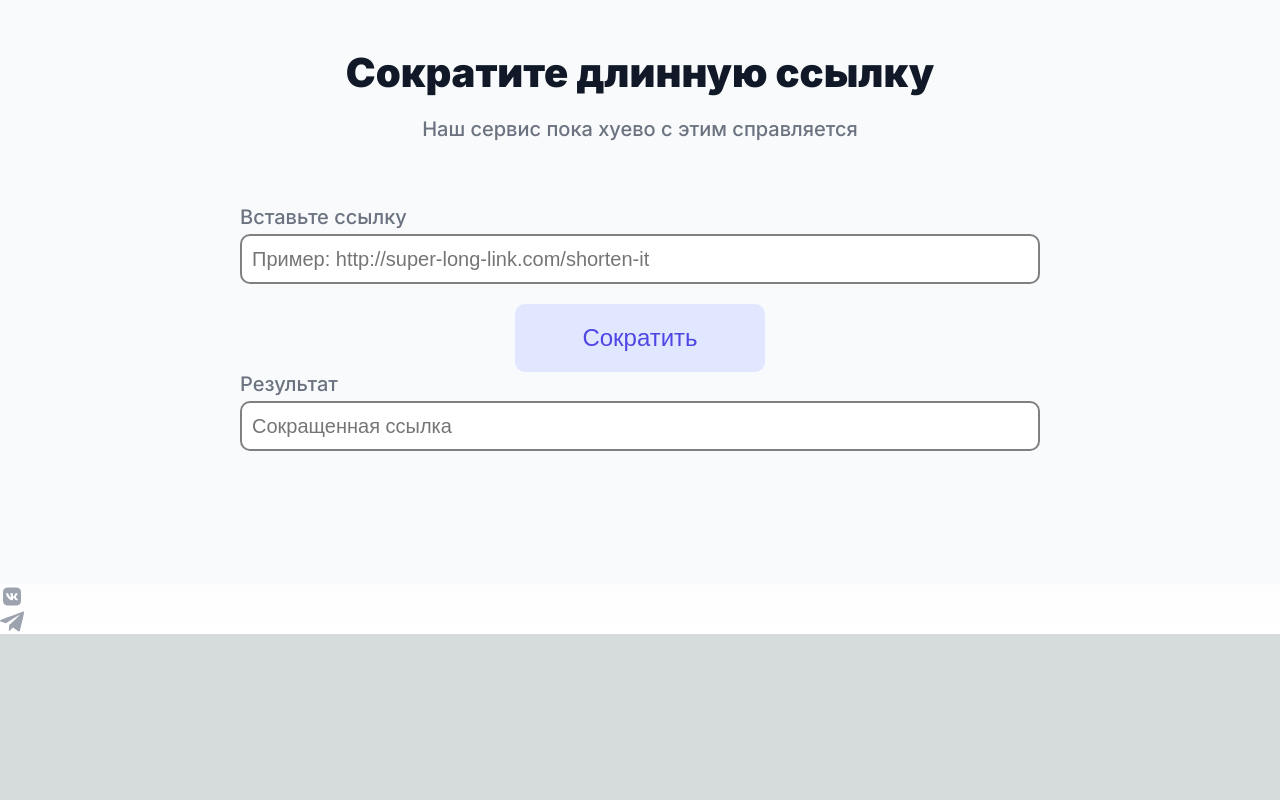
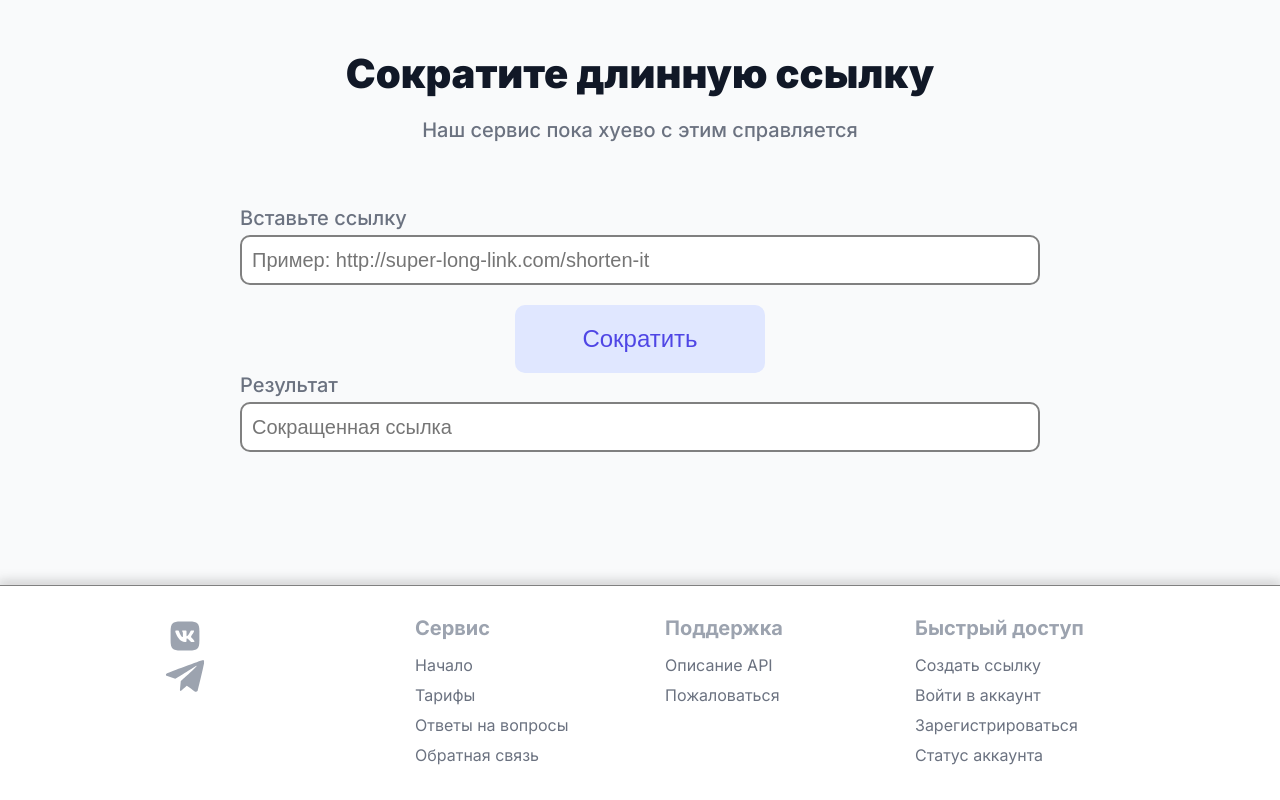
Before and after one commit to Voriskol/short-links-frontend, a Next.js app: page / in a window 1280 px wide. Shown: the part 494-1294 px from the top of the page. Before the commit the page ends 1128 px from the top, so only its background shows below. Built offline with nearby package versions, Linux system fonts and the light colour scheme.

Commit message:
upd: mvp header footer components

```diff
--- a/src/components/Footer/ComponentFooter.module.css
+++ b/src/components/Footer/ComponentFooter.module.css
@@ -0,0 +1,73 @@
+.footer__topLine {
+    height: 1px;
+    background-color: #808080;
+    box-shadow: 0 0 12px 2px rgba(80, 80, 80, 0.5);
+}
+.footer {
+    min-height: 60px;
+    background-color: #FFFFFF;
+}
+
+.container {
+    max-width: 1250px;
+    margin: 0 auto;
+}
+
+.footer__flex {
+    display: flex;
+    justify-content: center;
+    gap: 50px;
+    padding: 30px 0;
+}
+
+.footer__flexItem {
+    width: 200px;
+}
+.logo {
+    width: 40px;
+    height: 40px;
+}
+
+.flexItem__title {
+    font-size: 20px;
+    padding-bottom: 10px;
+    color: #9CA3AF;
+}
+
+.flexItem__navigation {
+    font-size: 16px;
+    display: flex;
+    flex-direction: column;
+    color: #6B7280;
+}
+
+.flexItem__link {
+    margin: 5px 0;
+}
+
+.flexItem__link:last-child {
+    padding-bottom: 0;
+}
+
+@media screen and (max-width: 950px) {
+    .footer__flex {
+        padding-right: 15px;
+        padding-left: 15px;
+    }
+
+}
+
+@media screen and (max-width: 570px) {
+    .footer__flex {
+        flex-direction: column;
+        align-items: center;
+    }
+    .footer__flexItem {
+        justify-self: center;
+        text-align: center;
+    }
+    .logo {
+        margin: 0 auto;
+    }
+
+}
--- a/src/components/Footer/FooterComponent.tsx
+++ b/src/components/Footer/FooterComponent.tsx
@@ -1,30 +1,80 @@
 'use client'
 import styles from "./ComponentFooter.module.css";
 import Image from "next/image";
+import Link from "next/link";
 
 
 const FooterComponent = () => {
     return (
         <>
-            <section className={styles.footer}>
+            <div className={styles.footer__topLine}></div>
+            <footer className={styles.footer}>
                 <div className={styles.container}>
                     <div className={styles.footer__flex}>
                         <div className={styles.footer__flexItem}>
-                            <Image src="/VK.svg"
-                                   width={24}
-                                   height={25}
-                                   alt="VKlogo"
-                                   className={styles.VKlogo}/>
-                            <Image src="/Telegram.svg"
-                                   width={24}
-                                   height={25}
-                                   alt="TGlogo"
-                                   className={styles.TGlogo}/>
+                            <div className={styles.logo}>
+                                <Link href={"#"} className={styles.flexItem__link}>
+                                    <Image src="/VK.svg"
+                                           width={40}
+                                           height={40}
+                                           alt="VKlogo"
+                                    />
+                                </Link>
+                            </div>
+                            <div className={styles.logo}>
+                                <Link href={"#"} className={styles.flexItem__link}>
+                                    <Image src="/Telegram.svg"
+                                           width={40}
+                                           height={40}
+                                           alt="TGlogo"
+                                    />
+                                </Link>
+                            </div>
+                        </div>
+                        <div className={styles.footer__flexItem}>
+                            <div className={styles.flexItem__details}>
+                                <h2 className={styles.flexItem__title}>
+                                    Сервис
+                                </h2>
+                                <nav className={styles.flexItem__navigation}>
+                                    <div className={styles.flexItem__link}><Link href={"#"}>Начало</Link></div>
+                                    <div className={styles.flexItem__link}><Link href={"#"}>Тарифы</Link></div>
+                                    <div className={styles.flexItem__link}><Link href={"#"}>Ответы на вопросы</Link></div>
+                                    <div className={styles.flexItem__link}><Link href={"#"}>Обратная связь</Link></div>
+                                </nav>
+                            </div>
+                        </div>
+                        <div className={styles.footer__flexItem}>
+                            <div className={styles.flexItem__details}>
+                                <h2 className={styles.flexItem__title}>
+                                    Поддержка
+                                </h2>
+                                <nav className={styles.flexItem__navigation}>
+                                    <div className={styles.flexItem__link}><Link href={"#"}>Описание API</Link></div>
+                                    <div className={styles.flexItem__link}><Link href={"#"}>Пожаловаться</Link></div>
+                                </nav>
+                            </div>
+                        </div>
+                        <div className={styles.footer__flexItem}>
+                            <div className={styles.flexItem__details}>
+                                <h2 className={styles.flexItem__title}>
+                                    Быстрый доступ
+                                </h2>
+                                <nav className={styles.flexItem__navigation}>
+                                    <div className={styles.flexItem__link}>
+                                        <Link href={"#"}>Создать ссылку</Link></div>
+                                    <div className={styles.flexItem__link}>
+                                        <Link href={"#"}>Войти в аккаунт</Link></div>
+                                    <div className={styles.flexItem__link}>
+                                        <Link href={"#"}>Зарегистрироваться</Link></div>
+                                    <div className={styles.flexItem__link}>
+                                        <Link href={"#"}>Статус аккаунта</Link></div>
+                                </nav>
+                            </div>
                         </div>
                     </div>
-
                 </div>
-            </section>
+            </footer>
         </>
     );
 };
--- a/src/components/Header/ComponentHeader.module.css
+++ b/src/components/Header/ComponentHeader.module.css
@@ -30,6 +30,11 @@
     border-radius: 5px;
 }
 
+.header__topLine {
+    height: 1px;
+    background-color: #808080;
+}
+
 
 @media screen and (max-width: 768px) {
     .NavBar {
--- a/src/components/Header/HeaderComponent.tsx
+++ b/src/components/Header/HeaderComponent.tsx
@@ -3,16 +3,28 @@ import styles from "./ComponentHeader.module.css";
 import Link from "next/link";
 const HeaderComponent = () => {
     return (
+
             <header className={styles.header}>
                 <div className={styles.container}>
                     <ul className={styles.NavBar}>
-                    <Link href={"#"}><li>Начало</li></Link>
-                    <Link href={"#"}><li>Тарифы</li></Link>
-                    <Link href={"#"}><li>Ответы на вопросы</li></Link>
-                    <Link href={"#"}><li>Обратная связь</li></Link>
+                        <Link href={"#"}>
+                            <li>Начало</li>
+                        </Link>
+                        <Link href={"#"}>
+                            <li>Тарифы</li>
+                        </Link>
+                        <Link href={"#"}>
+                            <li>Ответы на вопросы</li>
+                        </Link>
+                        <Link href={"#"}>
+                            <li>Обратная связь</li>
+                        </Link>
                     </ul>
                 </div>
+                <div className={styles.header__topLine}></div>
             </header>
+
+
     );
 };
 
```
Lines whose indentation alone changed are shown as unchanged.
